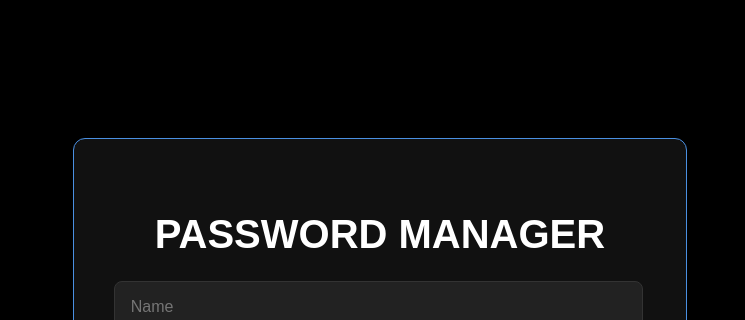
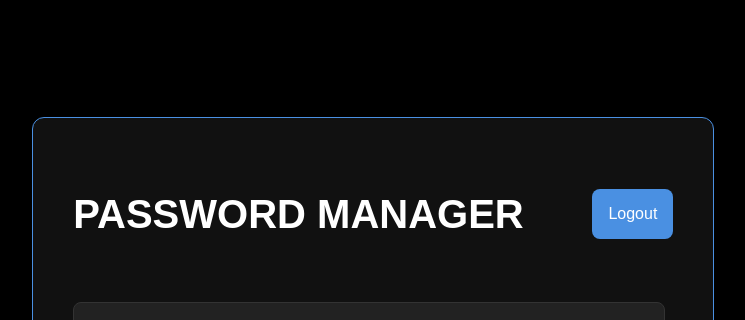
Before and after one commit to anubhav047/Password-Manager, a React (Create React App) app in the folder frontend/: page /passwords in a window 1280 px wide. Shown: the top 320 px of the page, without its empty margins (301-1046 px from the left). Built offline with nearby package versions, Linux system fonts and the light colour scheme; no server answers; sample sign-in values are in the browser's storage.

Commit message:
added logout button

```diff
--- a/frontend/src/components/PasswordManager.js
+++ b/frontend/src/components/PasswordManager.js
@@ -22,7 +22,6 @@ const PasswordManager = () => {
     }
   };
 
-
   const addPassword = async () => {
     try {
       await axios.post(
@@ -38,9 +37,7 @@ const PasswordManager = () => {
   };
 
   const deletePassword = async (id) => {
-    console.log("Deleting password with ID:", id); // Check if ID is being passed correctly
     try {
-      console.log(id);
       await axios.delete(`${API_BASE_URL}/api/passwords/${id}`, {
         headers: { Authorization: `Bearer ${authToken}` }
       });
@@ -50,6 +47,10 @@ const PasswordManager = () => {
     }
   };
 
+  const handleLogout = () => {
+    localStorage.removeItem('authToken'); // Remove token from local storage
+    window.location.href = '/'; // Redirect to the login page
+  };
 
   useEffect(() => {
     if (authToken) {
@@ -59,7 +60,12 @@ const PasswordManager = () => {
 
   return (
     <div className="password-manager">
-      <h2>Password Manager</h2>
+      <div className="header">
+        <h2>Password Manager</h2>
+        <button className="logout-button" onClick={handleLogout}>
+          Logout
+        </button>
+      </div>
       <form
         onSubmit={(e) => {
           e.preventDefault();
--- a/frontend/src/styles/PasswordManager.css
+++ b/frontend/src/styles/PasswordManager.css
@@ -1,4 +1,4 @@
-/* Updated PasswordManager.css */
+/* PasswordManager.css */
 
 body {
   font-family: 'Montserrat', sans-serif; /* Use Montserrat to match Secorg */
@@ -21,10 +21,32 @@ body {
   border: 1px solid #4a90e2; /* Accent border for visual emphasis */
 }
 
+.header {
+  display: flex;
+  justify-content: space-between;
+  align-items: center;
+  margin-bottom: 2rem;
+}
+
+.logout-button {
+  background-color: #ff4d4d; /* Red color to indicate logout action */
+  color: #ffffff;
+  font-size: 1rem;
+  padding: 0.5rem 1rem;
+  border: none;
+  border-radius: 8px; /* Rounded corners for the button */
+  cursor: pointer;
+  transition: background-color 0.3s ease, transform 0.1s ease;
+}
+
+.logout-button:hover {
+  background-color: #ff1a1a; /* Darker shade of red for hover effect */
+  transform: scale(1.05); /* Slightly larger when hovered */
+}
+
 .password-manager h2 {
   color: #ffffff; /* White color for headings */
   font-size: 2.5rem;
-  margin-bottom: 1.5rem;
   text-transform: uppercase; /* Uppercase heading for emphasis */
   font-weight: 700; /* Bold heading for a strong impression */
 }
```
